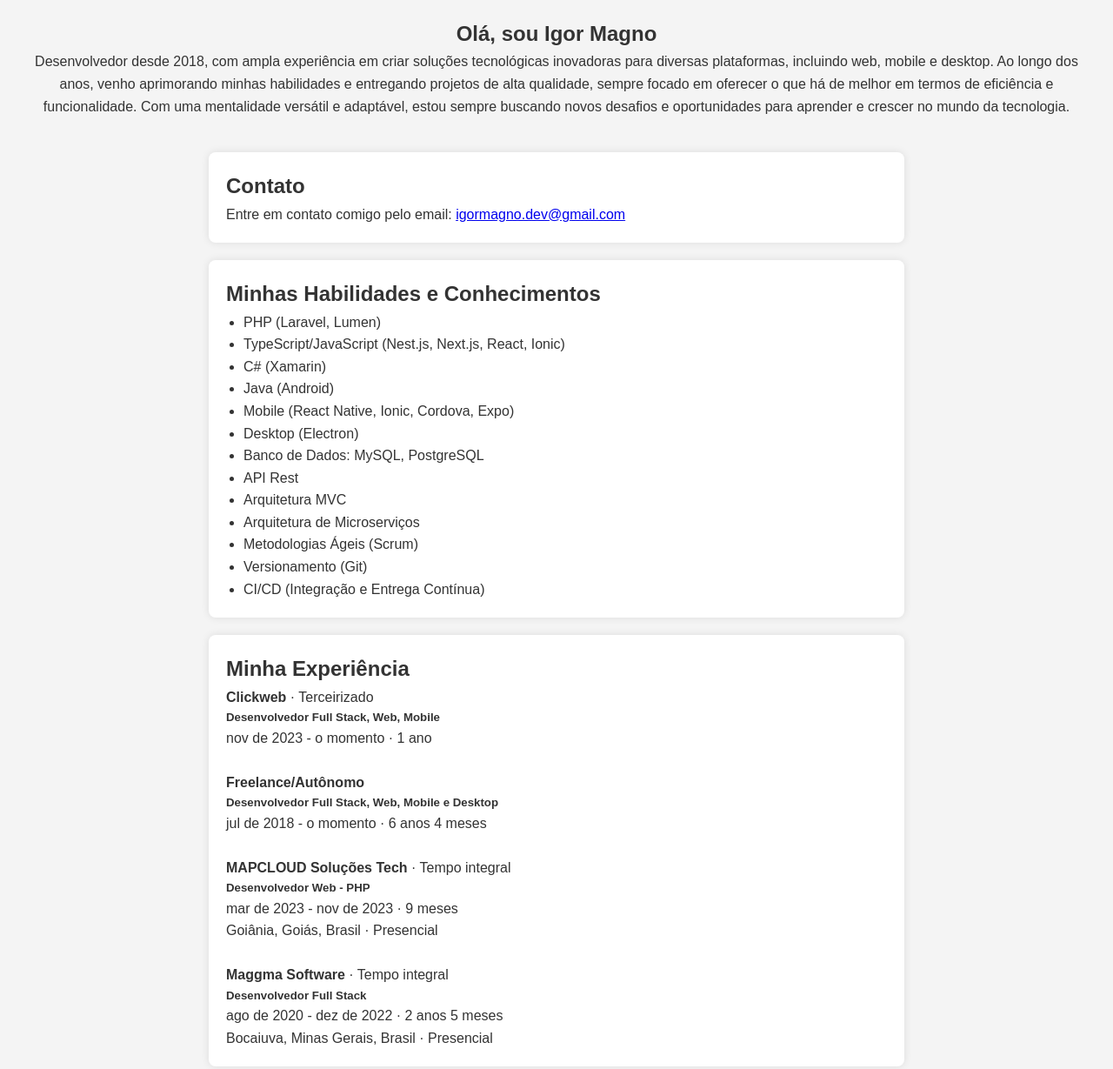
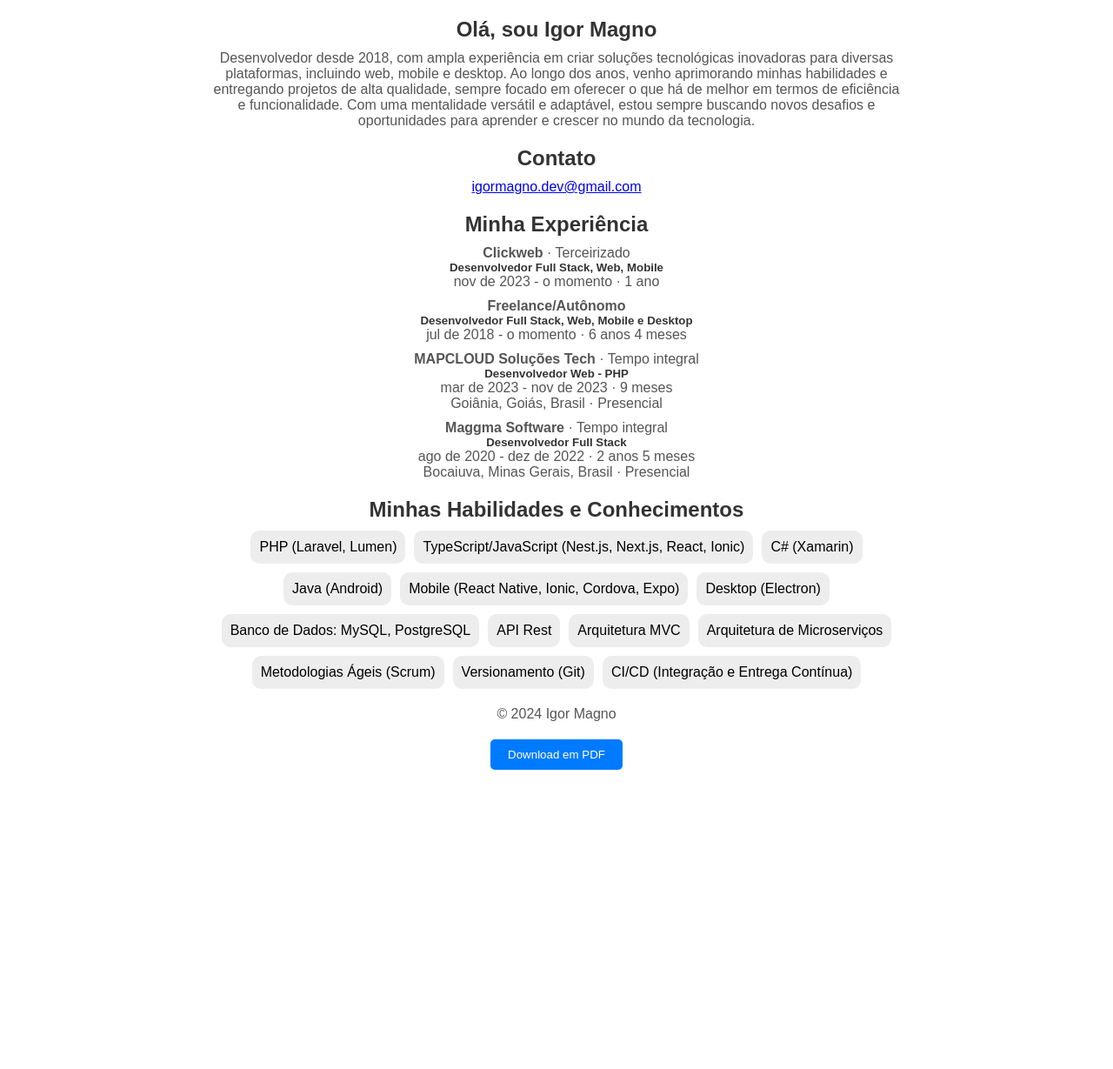
Before and after one commit to igor-magno/i-developer, a plain HTML site: page index.html in a window 1280 px wide. Shown: the top 1229 px of the page at 87% size. After the commit the page ends 905 px from the top, so only its background shows below. Drawn offline with Linux system fonts and the light colour scheme.

Commit message:
feat: :sparkles: atualiza o portifólio

```diff
--- a/index.css
+++ /dev/null
@@ -1,88 +0,0 @@
-* {
-    margin: 0;
-    padding: 0;
-    box-sizing: border-box;
-}
-
-body {
-    font-family: Arial, sans-serif;
-    line-height: 1.6;
-    background-color: #f4f4f4;
-    color: #333;
-}
-
-header {
-    background-color: #333;
-    color: #fff;
-    padding: 10px 0;
-    text-align: center;
-}
-
-nav ul {
-    list-style: none;
-    display: flex;
-    justify-content: center;
-}
-
-nav ul li {
-    margin: 0 15px;
-}
-
-nav ul li a {
-    color: #fff;
-    text-decoration: none;
-    font-size: 18px;
-}
-
-#about {
-    padding: 20px;
-    text-align: center;
-}
-
-#skills,
-#projects,
-#experience,
-#testimonials,
-#contact {
-    padding: 20px;
-    margin: 20px auto;
-    max-width: 800px;
-    background-color: #fff;
-    border-radius: 8px;
-    box-shadow: 0 0 10px rgba(0, 0, 0, 0.1);
-}
-
-#skills ul {
-    list-style-type: disc;
-    margin-left: 20px;
-}
-
-.project {
-    margin-bottom: 20px;
-}
-
-footer {
-    text-align: center;
-    padding: 10px;
-    background-color: #333;
-    color: #fff;
-    width: 100%;
-}
-
-.btn-download {
-    background-color: #333;
-    color: #fff;
-    padding: 10px 20px;
-    border-radius: 3px;
-    text-decoration: none;
-    cursor: pointer;
-    transition: all 0.3s ease;
-    box-shadow: none;
-    border: none;
-}
-
-@media print {
-    .no-print {
-        display: none;
-    }
-}
--- a/index.html
+++ b/index.html
@@ -1,65 +1,140 @@
 <!DOCTYPE html>
 <html lang="pt-BR">
+
 <head>
     <meta charset="UTF-8">
     <meta name="viewport" content="width=device-width, initial-scale=1.0">
-    <meta name="description" content="Portfólio de Igor Magno, desenvolvedor com experiência em PHP, JavaScript, TypeScript, C#, Java e frameworks diversos.">
+    <meta name="description"
+        content="Portfólio de Igor Magno, desenvolvedor com experiência em PHP, JavaScript, TypeScript, C#, Java e frameworks diversos.">
     <title>Portfólio - Igor Magno</title>
-    <link rel="stylesheet" href="index.css">
+    <style>
+        body {
+            font-family: Arial, sans-serif;
+            margin: 0;
+            padding: 0;
+        }
+
+        .web {
+            padding: 20px;
+            display: flex;
+            flex-direction: column;
+            justify-content: center;
+            align-items: center;
+            text-align: center;
+            gap: 20px;
+        }
+
+        .pdf {
+            display: none;
+        }
+
+        @media print {
+            .no-print {
+                display: none;
+            }
+
+            .print {
+                display: block;
+            }
+        }
+
+        section {
+            max-width: 800px;
+            display: flex;
+            flex-direction: column;
+            gap: 10px;
+        }
+
+        h1,
+        h2,
+        h5 {
+            color: #333;
+            margin: 0px;
+        }
+
+        p {
+            color: #555;
+            margin: 0px;
+        }
+
+        .experience {
+            max-height: min-content;
+        }
+
+        .tag-conteiner-print {
+            display: flex;
+            gap: 10px;
+            flex-wrap: wrap;
+            align-items: center;
+        }
+
+        .tag-conteiner {
+            display: flex;
+            gap: 10px;
+            flex-wrap: wrap;
+            align-items: center;
+            justify-content: center;
+        }
+
+        .tag {
+            background-color: rgb(237, 237, 237);
+            border-radius: 10px;
+            text-wrap: nowrap;
+            padding: 10px;
+        }
+
+        .btn-download {
+            margin-top: 20px;
+            padding: 10px 20px;
+            background-color: #007bff;
+            color: #fff;
+            border: none;
+            border-radius: 5px;
+            cursor: pointer;
+        }
+
+        .btn-download:hover {
+            background-color: #0056b3;
+        }
+    </style>
 </head>
+
 <body>
 
-    <section id="about">
+    <div class="web no-print">
+        <section>
             <h1>Olá, sou Igor Magno</h1>
-        <p>Desenvolvedor desde 2018, com ampla experiência em criar soluções tecnológicas inovadoras para diversas plataformas, incluindo web, mobile e desktop. Ao longo dos anos, venho aprimorando minhas habilidades e entregando projetos de alta qualidade, sempre focado em oferecer o que há de melhor em termos de eficiência e funcionalidade. Com uma mentalidade versátil e adaptável, estou sempre buscando novos desafios e oportunidades para aprender e crescer no mundo da tecnologia.</p>
+            <p>Desenvolvedor desde 2018, com ampla experiência em criar soluções tecnológicas inovadoras para diversas
+                plataformas, incluindo web, mobile e desktop. Ao longo dos anos, venho aprimorando minhas habilidades e
+                entregando projetos de alta qualidade, sempre focado em oferecer o que há de melhor em termos de
+                eficiência e funcionalidade. Com uma mentalidade versátil e adaptável, estou sempre buscando novos
+                desafios e oportunidades para aprender e crescer no mundo da tecnologia.</p>
         </section>
 
-    <section id="contact">
+        <section>
             <h2>Contato</h2>
-        <p>Entre em contato comigo pelo email: <a href="mailto:igormagno.dev@gmail.com">igormagno.dev@gmail.com</a></p>
+            <a href="mailto:igormagno.dev@gmail.com">igormagno.dev@gmail.com</a>
         </section>
 
-    <section id="skills">
-        <h2>Minhas Habilidades e Conhecimentos</h2>
-        <ul>
-            <li>PHP (Laravel, Lumen)</li>
-            <li>TypeScript/JavaScript (Nest.js, Next.js, React, Ionic)</li>
-            <li>C# (Xamarin)</li>
-            <li>Java (Android)</li>
-            <li>Mobile (React Native, Ionic, Cordova, Expo)</li>
-            <li>Desktop (Electron)</li>
-            <li>Banco de Dados: MySQL, PostgreSQL</li>
-            <li>API Rest</li>
-            <li>Arquitetura MVC</li>
-            <li>Arquitetura de Microserviços</li>
-            <li>Metodologias Ágeis (Scrum)</li>
-            <li>Versionamento (Git)</li>
-            <li>CI/CD (Integração e Entrega Contínua)</li>
-        </ul>
-    </section>
-
-    <section id="experience">
+        <section>
             <h2>Minha Experiência</h2>
             <div class="experience">
                 <p><strong>Clickweb</strong> · Terceirizado</p>
                 <h5>Desenvolvedor Full Stack, Web, Mobile</h5>
                 <p>nov de 2023 - o momento · 1 ano</p>
             </div>
-        <br/>
-        <div class="experience">
+            <div>
                 <p><strong>Freelance/Autônomo</strong></p>
                 <h5>Desenvolvedor Full Stack, Web, Mobile e Desktop</h5>
                 <p>jul de 2018 - o momento · 6 anos 4 meses</p>
             </div>
-        <br/>
-        <div class="experience">
+            <div>
                 <p><strong>MAPCLOUD Soluções Tech</strong> · Tempo integral</p>
                 <h5>Desenvolvedor Web - PHP</h5>
                 <p>mar de 2023 - nov de 2023 · 9 meses</p>
                 <p>Goiânia, Goiás, Brasil · Presencial</p>
             </div>
-        <br/>
-        <div class="experience">
+            <div>
                 <p><strong>Maggma Software</strong> · Tempo integral</p>
                 <h5>Desenvolvedor Full Stack</h5>
                 <p>ago de 2020 - dez de 2022 · 2 anos 5 meses</p>
@@ -67,11 +142,93 @@
             </div>
         </section>
 
-    <footer class="no-print">
+        <section>
+            <h2>Minhas Habilidades e Conhecimentos</h2>
+            <div class="tag-conteiner">
+                <div class="tag">PHP (Laravel, Lumen)</div>
+                <div class="tag">TypeScript/JavaScript (Nest.js, Next.js, React, Ionic)</div>
+                <div class="tag">C# (Xamarin)</div>
+                <div class="tag">Java (Android)</div>
+                <div class="tag">Mobile (React Native, Ionic, Cordova, Expo)</div>
+                <div class="tag">Desktop (Electron)</div>
+                <div class="tag">Banco de Dados: MySQL, PostgreSQL</div>
+                <div class="tag">API Rest</div>
+                <div class="tag">Arquitetura MVC</div>
+                <div class="tag">Arquitetura de Microserviços</div>
+                <div class="tag">Metodologias Ágeis (Scrum)</div>
+                <div class="tag">Versionamento (Git)</div>
+                <div class="tag">CI/CD (Integração e Entrega Contínua)</div>
+            </div>
+        </section>
+
+        <footer>
             <p>&copy; 2024 Igor Magno</p>
             <button id="pdf-download" class="btn-download">Download em PDF</button>
         </footer>
+    </div>
+
+    <div class="pdf print">
+        <section>
+            <h1>Olá, sou Igor Magno</h1>
+            <p>Desenvolvedor desde 2018, com ampla experiência em criar soluções tecnológicas inovadoras para diversas
+                plataformas, incluindo web, mobile e desktop. Ao longo dos anos, venho aprimorando minhas habilidades e
+                entregando projetos de alta qualidade, sempre focado em oferecer o que há de melhor em termos de
+                eficiência e funcionalidade. Com uma mentalidade versátil e adaptável, estou sempre buscando novos
+                desafios e oportunidades para aprender e crescer no mundo da tecnologia.</p>
+        </section>
+
+        <section>
+            <h2>Contato</h2>
+            <a href="mailto:igormagno.dev@gmail.com">igormagno.dev@gmail.com</a>
+        </section>
+
+        <section>
+            <h2>Minha Experiência</h2>
+            <div class="experience">
+                <p><strong>Clickweb</strong> · Terceirizado</p>
+                <h5>Desenvolvedor Full Stack, Web, Mobile</h5>
+                <p>nov de 2023 - o momento · 1 ano</p>
+            </div>
+            <div>
+                <p><strong>Freelance/Autônomo</strong></p>
+                <h5>Desenvolvedor Full Stack, Web, Mobile e Desktop</h5>
+                <p>jul de 2018 - o momento · 6 anos 4 meses</p>
+            </div>
+            <div>
+                <p><strong>MAPCLOUD Soluções Tech</strong> · Tempo integral</p>
+                <h5>Desenvolvedor Web - PHP</h5>
+                <p>mar de 2023 - nov de 2023 · 9 meses</p>
+                <p>Goiânia, Goiás, Brasil · Presencial</p>
+            </div>
+            <div>
+                <p><strong>Maggma Software</strong> · Tempo integral</p>
+                <h5>Desenvolvedor Full Stack</h5>
+                <p>ago de 2020 - dez de 2022 · 2 anos 5 meses</p>
+                <p>Bocaiuva, Minas Gerais, Brasil · Presencial</p>
+            </div>
+        </section>
+
+        <section>
+            <h2>Minhas Habilidades e Conhecimentos</h2>
+            <div class="tag-conteiner-print">
+                <div class="tag">PHP (Laravel, Lumen)</div>
+                <div class="tag">TypeScript/JavaScript (Nest.js, Next.js, React, Ionic)</div>
+                <div class="tag">C# (Xamarin)</div>
+                <div class="tag">Java (Android)</div>
+                <div class="tag">Mobile (React Native, Ionic, Cordova, Expo)</div>
+                <div class="tag">Desktop (Electron)</div>
+                <div class="tag">Banco de Dados: MySQL, PostgreSQL</div>
+                <div class="tag">API Rest</div>
+                <div class="tag">Arquitetura MVC</div>
+                <div class="tag">Arquitetura de Microserviços</div>
+                <div class="tag">Metodologias Ágeis (Scrum)</div>
+                <div class="tag">Versionamento (Git)</div>
+                <div class="tag">CI/CD (Integração e Entrega Contínua)</div>
+            </div>
+        </section>
+    </div>
 
     <script src="index.js"></script>
 </body>
+
 </html>
```
Lines whose indentation alone changed are shown as unchanged.
